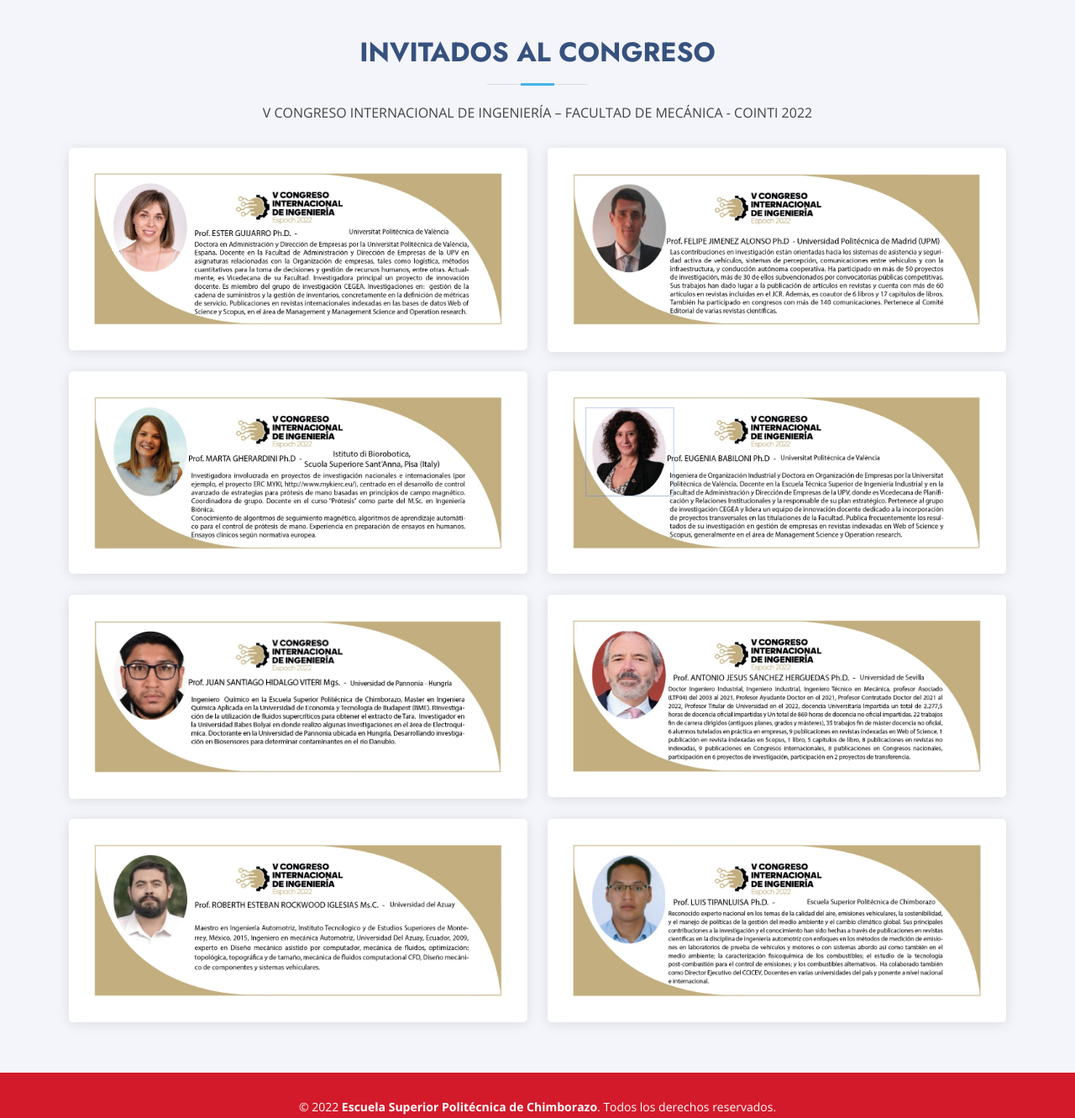
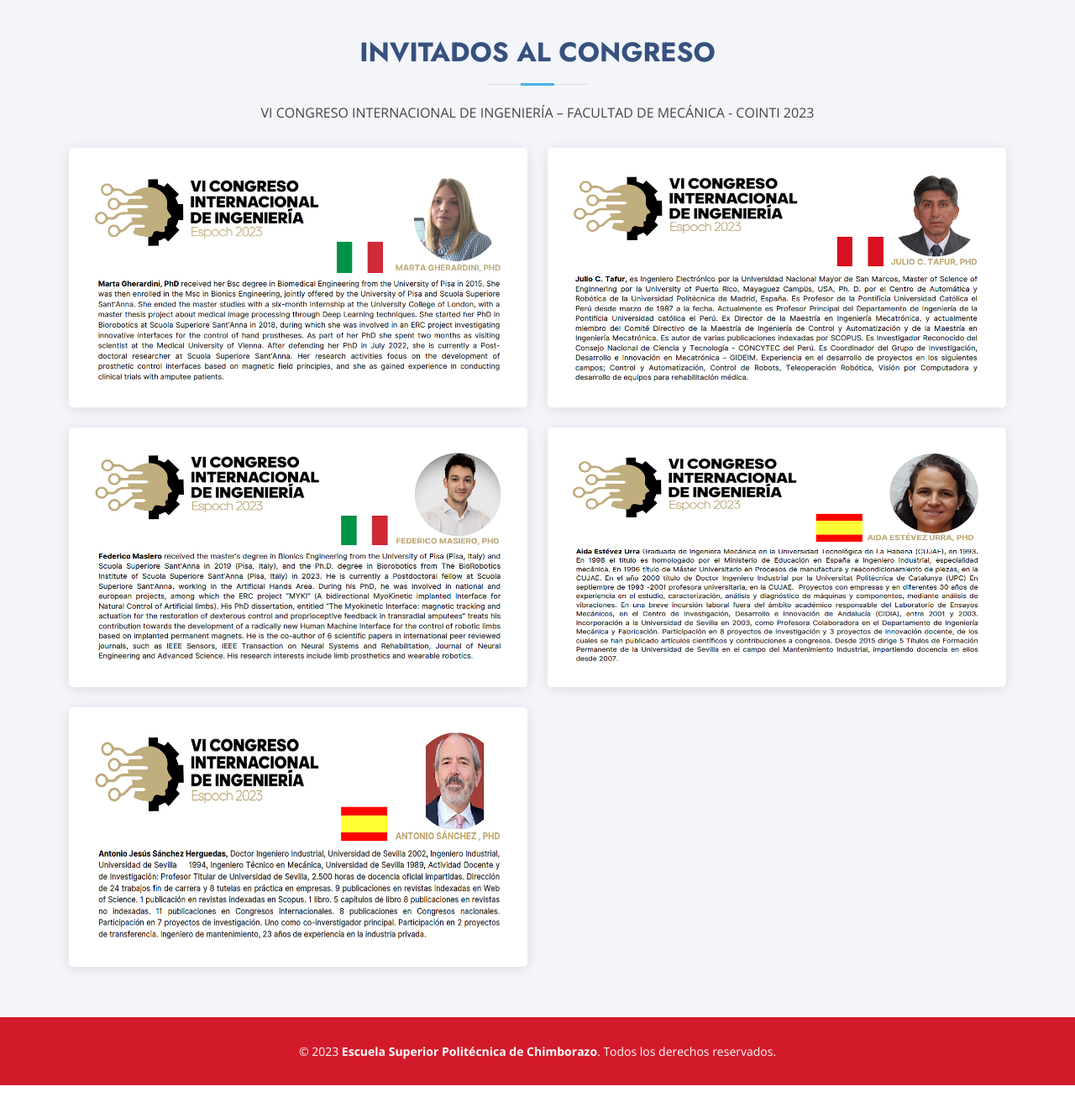
Before and after one commit to rubennavarrete/cointi, a plain HTML site: page invitados.html in a window 1280 px wide. Shown: the part 320-1651 px from the top of the page at 84% size. After the commit the page ends 1612 px from the top, so only its background shows below. Drawn offline with nearby package versions, Linux system fonts and the light colour scheme.

Commit message:
ubpdate(cointi): agosto-2023

```diff
--- a/invitados.html
+++ b/invitados.html
@@ -187,8 +187,8 @@
         <div class="section-title">
           <h2>INVITADOS Al congreso</h2>
           <p>
-            V CONGRESO INTERNACIONAL DE INGENIERÍA – FACULTAD DE MECÁNICA -
-            COINTI 2022
+            VI CONGRESO INTERNACIONAL DE INGENIERÍA – FACULTAD DE MECÁNICA -
+            COINTI 2023
           </p>
         </div>
 
@@ -199,7 +199,11 @@
               data-aos="zoom-in"
               data-aos-delay="100"
             >
-              <img src="assets/img/invitados/6.jpg" class="img-fluid" alt="" />
+              <img
+                src="assets/img/invitados/agosto-2023/1.png"
+                class="img-fluid"
+                alt=""
+              />
             </div>
           </div>
 
@@ -209,7 +213,11 @@
               data-aos="zoom-in"
               data-aos-delay="200"
             >
-              <img src="assets/img/invitados/2.jpg" class="img-fluid" alt="" />
+              <img
+                src="assets/img/invitados/agosto-2023/2.png"
+                class="img-fluid"
+                alt=""
+              />
             </div>
           </div>
 
@@ -219,7 +227,11 @@
               data-aos="zoom-in"
               data-aos-delay="300"
             >
-              <img src="assets/img/invitados/3.jpg" class="img-fluid" alt="" />
+              <img
+                src="assets/img/invitados/agosto-2023/3.png"
+                class="img-fluid"
+                alt=""
+              />
             </div>
           </div>
 
@@ -229,7 +241,11 @@
               data-aos="zoom-in"
               data-aos-delay="400"
             >
-              <img src="assets/img/invitados/4.jpg" class="img-fluid" alt="" />
+              <img
+                src="assets/img/invitados/agosto-2023/4.png"
+                class="img-fluid"
+                alt=""
+              />
             </div>
           </div>
 
@@ -239,37 +255,11 @@
               data-aos="zoom-in"
               data-aos-delay="400"
             >
-              <img src="assets/img/invitados/5.jpg" class="img-fluid" alt="" />
-            </div>
-          </div>
-
-          <div class="col-lg-6 mt-4">
-            <div
-              class="member d-flex align-items-start"
-              data-aos="zoom-in"
-              data-aos-delay="400"
-            >
-              <img src="assets/img/invitados/1.jpg" class="img-fluid" alt="" />
-            </div>
-          </div>
-
-          <div class="col-lg-6 mt-4">
-            <div
-              class="member d-flex align-items-start"
-              data-aos="zoom-in"
-              data-aos-delay="400"
-            >
-              <img src="assets/img/invitados/7.jpg" class="img-fluid" alt="" />
-            </div>
-          </div>
-
-          <div class="col-lg-6 mt-4">
-            <div
-              class="member d-flex align-items-start"
-              data-aos="zoom-in"
-              data-aos-delay="400"
-            >
-              <img src="assets/img/invitados/8.jpg" class="img-fluid" alt="" />
+              <img
+                src="assets/img/invitados/agosto-2023/5.png"
+                class="img-fluid"
+                alt=""
+              />
             </div>
           </div>
         </div>
@@ -281,7 +271,7 @@
     <footer id="footer">
       <div class="container footer-bottom clearfix">
         <div class="copyright">
-          &copy; 2022
+          &copy; 2023
           <strong
             ><span>Escuela Superior Politécnica de Chimborazo</span></strong
           >. Todos los derechos reservados.
```
Also changed, not shown: acerca-de.html (+1 -1 lines), autores.html (+3 -3 lines), comite.html (+1 -1 lines), cronograma.html (+9 -9 lines), index.html (+1 -1 lines), portfolio-details.html (+11 -12 lines), programa.html (+1 -1 lines), assets/img/cronograma2023.png (added), assets/img/invitados/agosto-2023/1.png (added), assets/img/invitados/agosto-2023/2.png (added), assets/img/invitados/agosto-2023/3.png (added), assets/img/invitados/agosto-2023/4.png (added), assets/img/invitados/agosto-2023/5.png (added), 3 other files.
